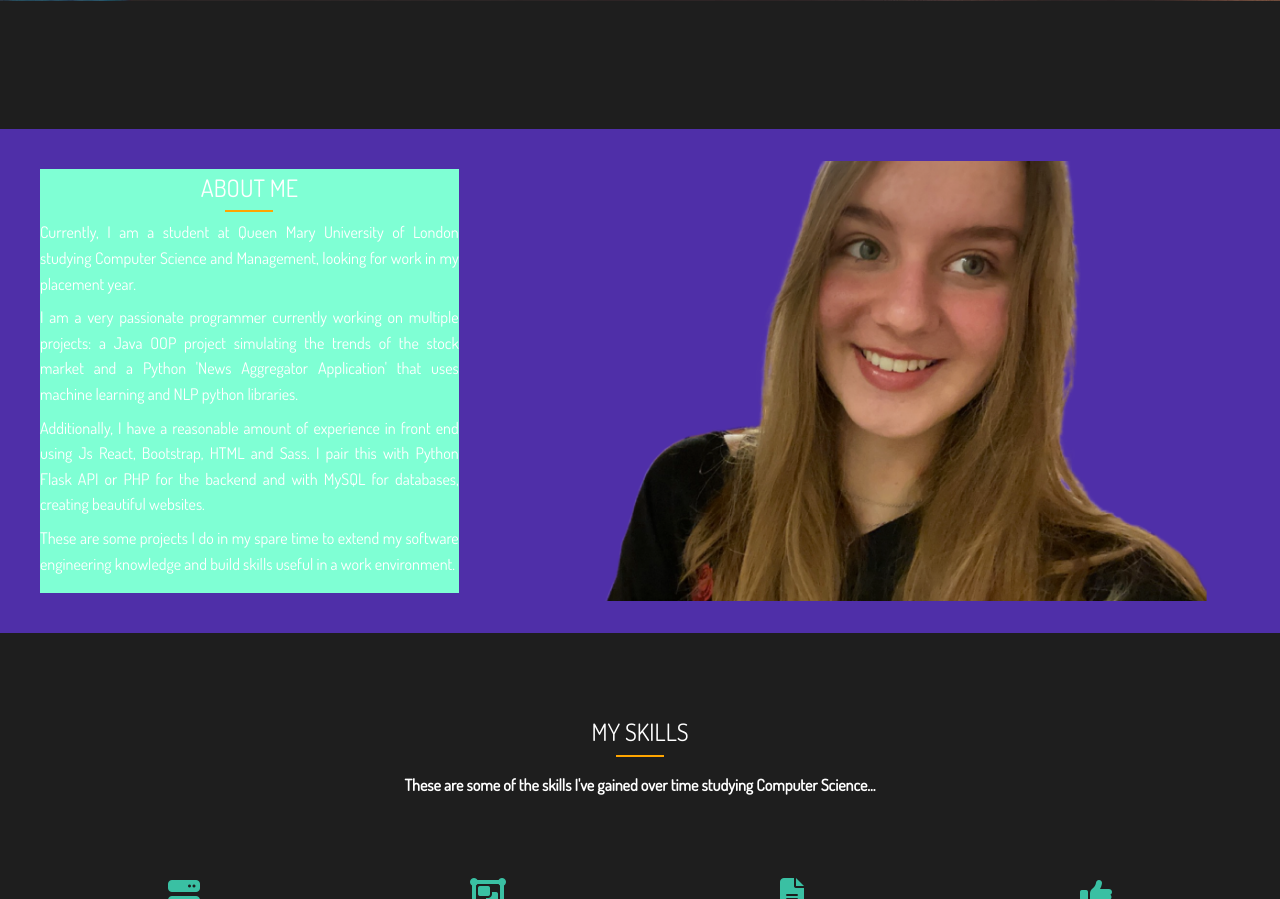
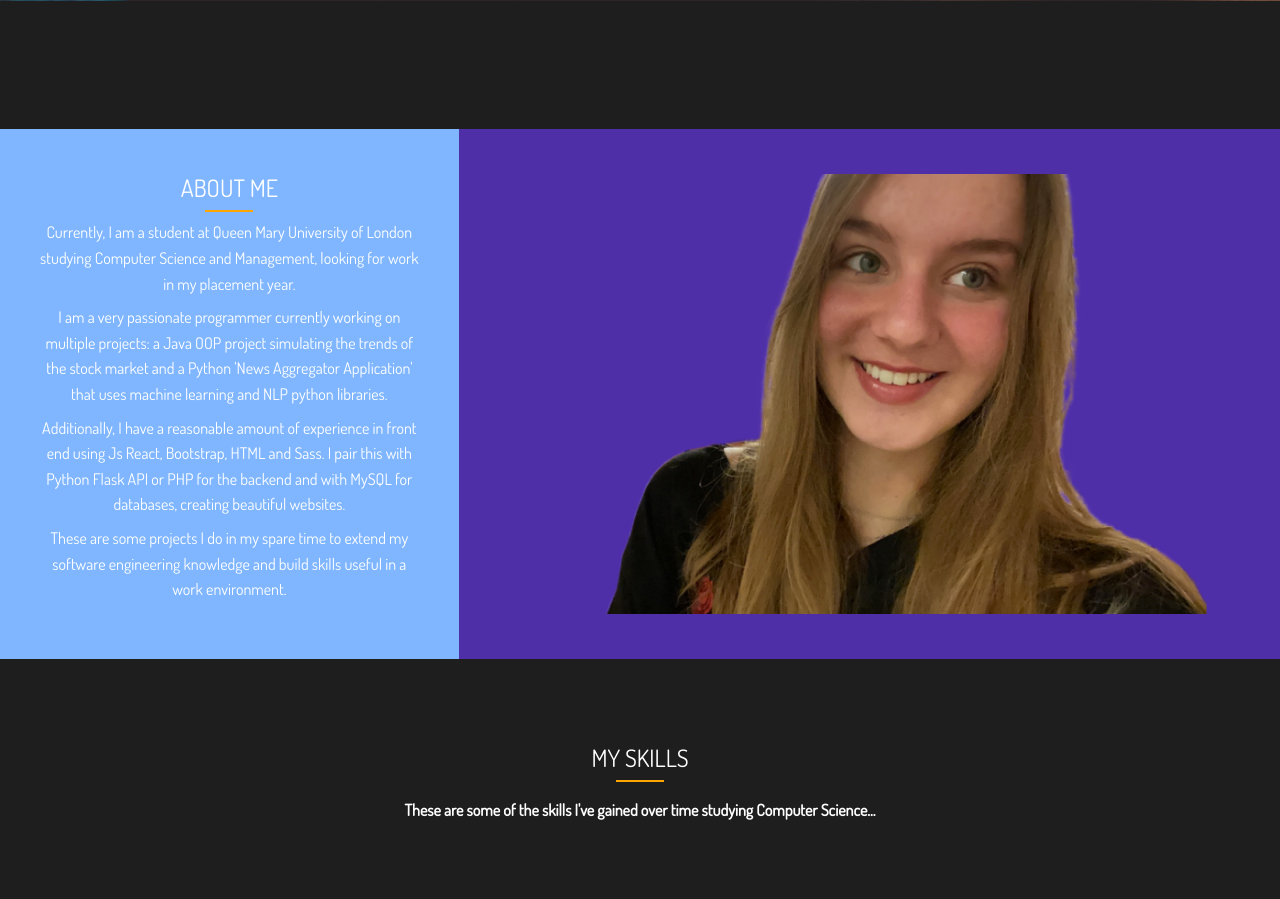
Before and after one commit to orynamg/portfolio-website, a PHP site: page / in a window 1280 px wide. Shown: the part 687-1586 px from the top of the page. Run offline with PHP 8.4, Linux system fonts and the light colour scheme; some libraries are stand-ins or nearby versions.

Commit message:
centering

```diff
--- a/src/style.css
+++ b/src/style.css
@@ -215,12 +215,14 @@
 }
 
 .text-content {
-    margin: 2.5rem;
-    max-width: 35rem;
+    padding: 2.5rem;
+    /* max-width: 35rem; */
     /* margin-left: auto; */
+    text-align: center;
+    align-items: center;
+    background-color: rgb(127, 182, 255);
+    margin-left: auto;
     margin-right: auto;
-    text-align: justify;
-    background-color: aquamarine;
 
 }
 
```
